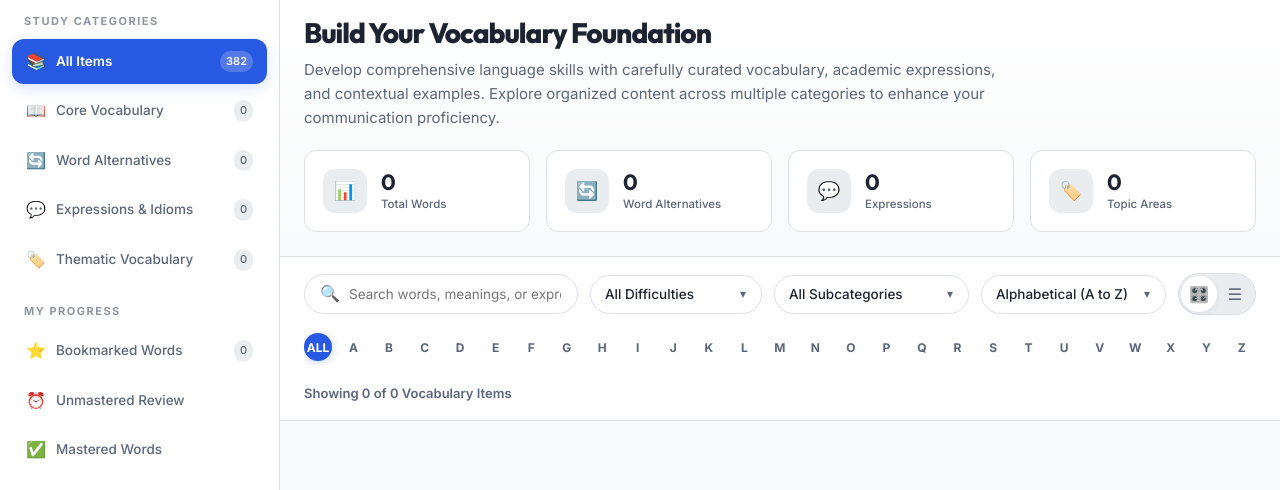
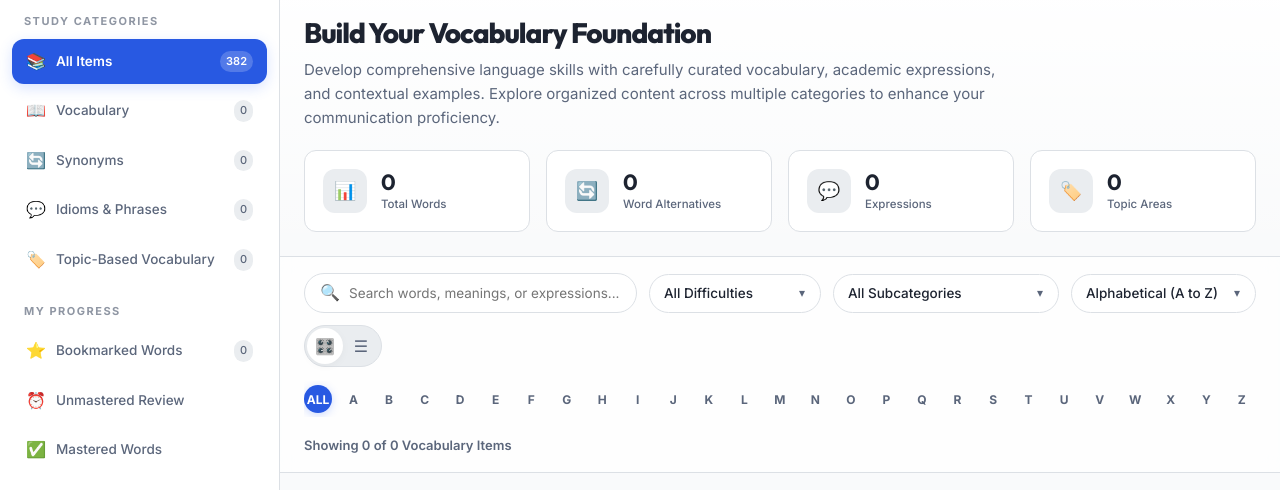
Before and after one commit to Mehedi-Oz/ielts-vocabulary, a plain HTML site: page index.html in a window 1280 px wide. Shown: the part 80-570 px from the top of the page. Drawn offline with nearby package versions, Linux system fonts and the light colour scheme; no server answers.

Commit message:
fix: sync frontend labels with SQL schema

```diff
--- a/index.html
+++ b/index.html
@@ -42,22 +42,22 @@
             </li>
             <li class="menu-item" data-category="Vocabulary" data-subcategory="" data-show="all">
               <span class="menu-item-icon">📖</span>
-              <span>Core Vocabulary</span>
+              <span>Vocabulary</span>
               <span class="menu-item-count" id="count-vocab">0</span>
             </li>
             <li class="menu-item" data-category="Synonyms" data-subcategory="" data-show="all">
               <span class="menu-item-icon">🔄</span>
-              <span>Word Alternatives</span>
+              <span>Synonyms</span>
               <span class="menu-item-count" id="count-synonyms">0</span>
             </li>
             <li class="menu-item" data-category="Idioms & Phrases" data-subcategory="" data-show="all">
               <span class="menu-item-icon">💬</span>
-              <span>Expressions & Idioms</span>
+              <span>Idioms & Phrases</span>
               <span class="menu-item-count" id="count-idioms">0</span>
             </li>
             <li class="menu-item" data-category="Topic-Based Vocabulary" data-subcategory="" data-show="all">
               <span class="menu-item-icon">🏷️</span>
-              <span>Thematic Vocabulary</span>
+              <span>Topic-Based Vocabulary</span>
               <span class="menu-item-count" id="count-topics">0</span>
             </li>
           </ul>
--- a/js/app-supabase.js
+++ b/js/app-supabase.js
@@ -197,19 +197,19 @@
 
   let subcategories = [];
   if (category === 'Vocabulary') {
-    subcategories = ['Core Vocabulary', 'Academic Vocabulary', 'Advanced Vocabulary'];
+    subcategories = ['Academic Vocabulary', 'Advanced Vocabulary', 'Essential IELTS Vocabulary'];
   } else if (category === 'Synonyms') {
-    subcategories = ['Common Synonyms', 'Academic Synonyms', 'Formal Alternatives'];
+    subcategories = ['Common IELTS Synonyms', 'Writing Task 2 Synonyms'];
   } else if (category === 'Idioms & Phrases') {
-    subcategories = ['Common Expressions', 'Professional Idioms', 'Useful Phrases'];
+    subcategories = ['Common IELTS Idioms', 'Essential Idioms', 'IELTS Speaking Idioms', 'Phrasal Verbs', 'Speaking Idioms', 'Useful Expressions'];
   } else if (category === 'Topic-Based Vocabulary') {
-    subcategories = ['Education', 'Environment', 'Technology', 'Health', 'Business', 'Government', 'Society', 'Science', 'Media', 'Culture'];
+    subcategories = ['Education', 'Environment', 'Technology', 'Health', 'Business', 'Government', 'Society', 'Science', 'Media', 'Culture', 'Crime', 'Transportation'];
   } else {
     subcategories = [
-      'Core Vocabulary', 'Academic Vocabulary', 'Advanced Vocabulary',
-      'Common Synonyms', 'Academic Synonyms', 'Formal Alternatives',
-      'Common Expressions', 'Professional Idioms', 'Useful Phrases',
-      'Education', 'Environment', 'Technology', 'Health', 'Business', 'Government', 'Society', 'Science', 'Media', 'Culture'
+      'Academic Vocabulary', 'Advanced Vocabulary', 'Essential IELTS Vocabulary',
+      'Common IELTS Synonyms', 'Writing Task 2 Synonyms',
+      'Common IELTS Idioms', 'Essential Idioms', 'IELTS Speaking Idioms', 'Phrasal Verbs', 'Speaking Idioms', 'Useful Expressions',
+      'Education', 'Environment', 'Technology', 'Health', 'Business', 'Government', 'Society', 'Science', 'Media', 'Culture', 'Crime', 'Transportation'
     ];
   }
 
```
Also changed, not shown: 1 other file.
